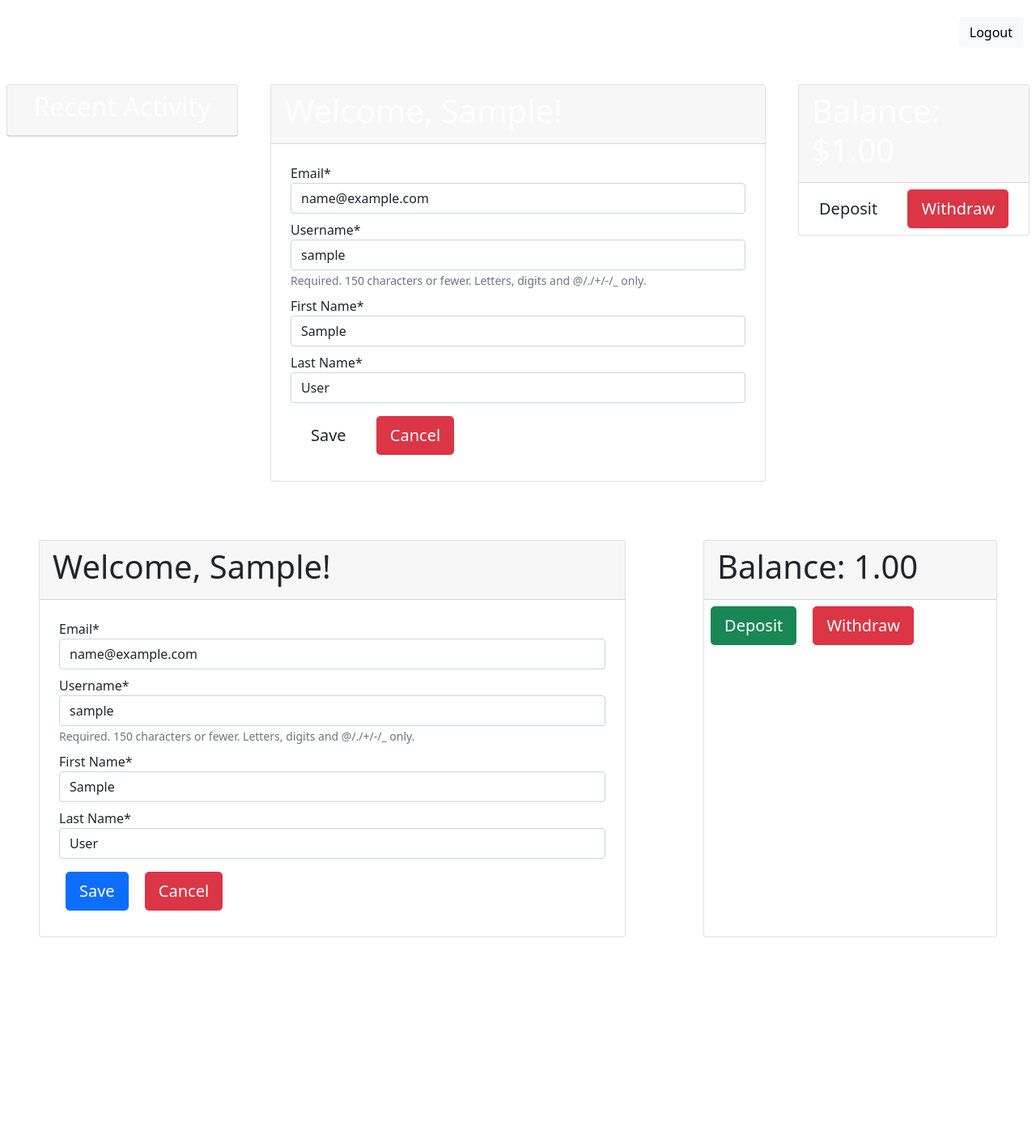
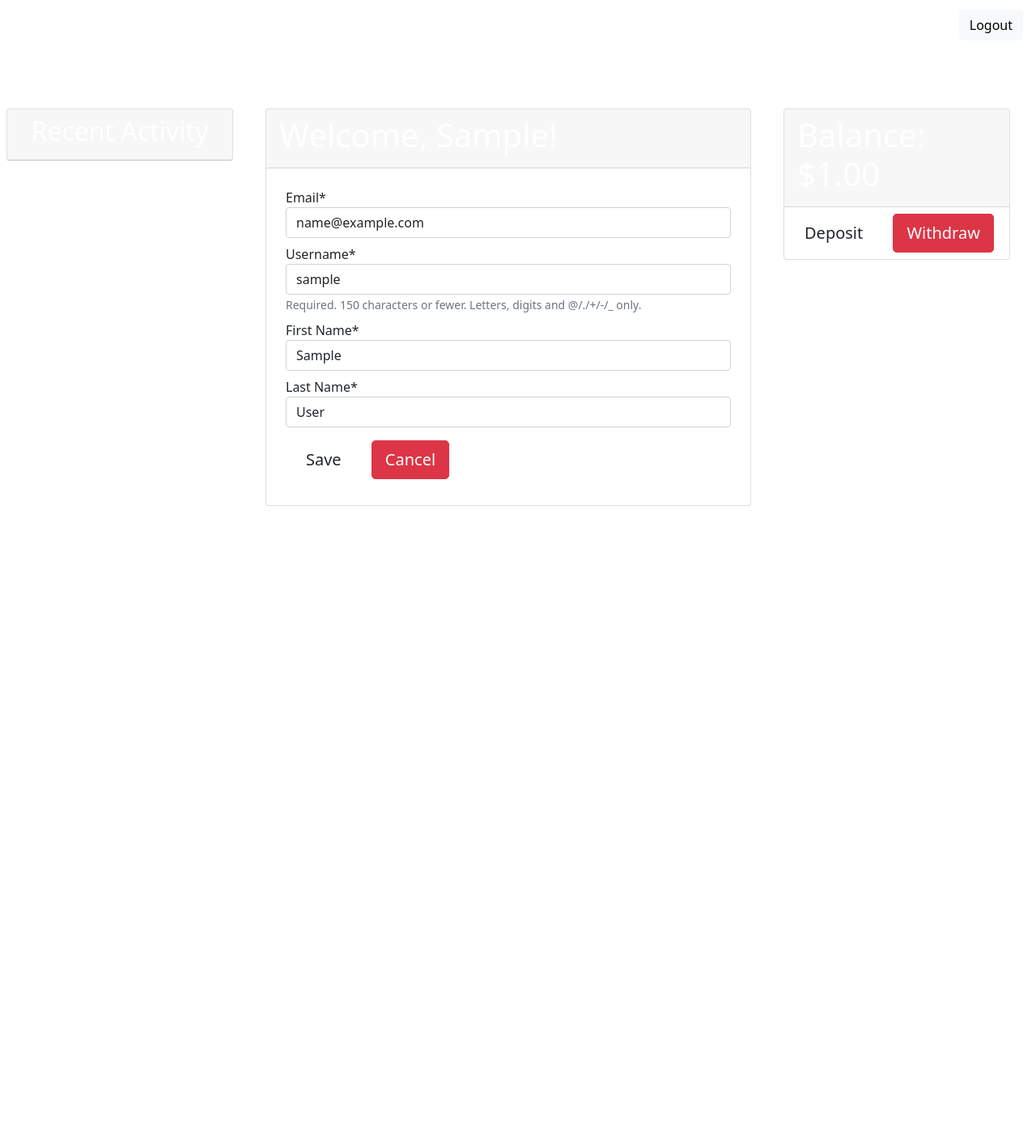
Before and after one commit to hagen-larsen-hl/3MusketeersAndARifleman, a Django app: page /main/edit/ in a window 1280 px wide. Shown: the top 1401 px of the page at 81% size. After the commit the page ends 625 px from the top, so only its background shows below. Run offline with Django 4.2, Linux system fonts and the light colour scheme; a user stored in the database is signed in; tables that the repository leaves empty hold one stand-in row (values such as "Sample post"); parts of the project's set-up code (start-up, migrations or seed data) failed here and were passed over; some libraries are stand-ins or nearby versions.

Commit message:
styled most of jobs, all of profile with new styling

```diff
--- a/hustle/jobs/templates/jobs/job_form.html
+++ b/hustle/jobs/templates/jobs/job_form.html
@@ -7,7 +7,7 @@
 <!--Post a Job-->
 <div class="d-flex justify-content-center container-sm">
     <div class="card m-5 w-50" >
-        <div class="card-header bg-success text-white">
+        <div class="card-header bg-hustle-secondary text-white">
             Post a Job
         </div>
         <div class="card-body">
@@ -19,7 +19,7 @@
                 </div>
                 {% endfor %}
                 <div class="justify-content-center">
-                    <button class="btn btn-success" type="submit">Post</button>
+                    <button class="btn btn-hustle-secondary my-2" type="submit">Post</button>
                 </div>
             </form>
         </div>
--- a/hustle/main/templates/main/profile.html
+++ b/hustle/main/templates/main/profile.html
@@ -72,7 +99,7 @@
                     {{ field|as_crispy_field }}
                 </div>
                 {% endfor %}
-                <button class="btn m-2 btn-primary btn-lg" type="submit">Confirm</button>
+                <button class="btn m-2 btn-hustle btn-lg" type="submit">Confirm</button>
                 <a class="btn m-2 btn-danger btn-lg" type="submit" href="/main">Cancel</a>
             </form>
         </div>
@@ -90,83 +117,12 @@
                     {{ field|as_crispy_field }}
                 </div>
                 {% endfor %}
-                <button class="btn m-2 btn-primary btn-lg" type="submit">Confirm</button>
+                <button class="btn m-2 btn-hustle btn-lg" type="submit">Confirm</button>
                 <a class="btn m-2 btn-danger btn-lg" type="submit" href="/main">Cancel</a>
             </form>
         </div>
     </div>
     {% endif %}
-
-    <div class="card w-100 m-5">
-        <div class="card-header">
-            <h1>Welcome, {{ user.first_name }}!</h1>
-        </div>
-        <div class="card-body justify-content-center">
-            {% if edit %}
-                <form method="POST" class="m-2">
-                    {% csrf_token %}
-
-                    {% for field in edit_form %}
-                        <div class="fieldWrapper mb-2">
-                          {{ field|as_crispy_field }}
-                        </div>
-                    {% endfor %}
-
-                    {% if cForm != None %}
-                    {% for field in cForm %}
-                    <div class="fieldWrapper">
-                        {{ field|as_crispy_field }}
-                    </div>
-                    {% endfor %}
-                    {% endif %}
-
-                    {% if wForm != None %}
-                    {% for field in wForm %}
-                    <div class="fieldWrapper">
-                        {{ field|as_crispy_field }}
-                    </div>
-                    {% endfor %}
-                    {% endif %}
-                    <button class="btn m-2 btn-primary btn-lg" type="submit">Save</button>
-                    <a class="btn m-2 btn-danger btn-lg" type="submit" href="/main">Cancel</a>
-                </form>
-            {% else %}
-               <h3>
-                   <p>User Name: {{ user.username}}</p>
-                   <p>First Name: {{ user.first_name }}</p>
-                   <p>Last Name: {{ user.last_name }}</p>
-                   <p>Email: {{ user.email }}</p>
-                   {% if isCustomer %}
-                   <p>Street: {{ user.customer_data.street }}</p>
-                   <P>Street2: {{ user.customer_data.street2 }}</P>
-                   <p>City: {{ user.customer_data.city }}</p>
-                   <p>State: {{ user.customer_data.state }}</p>
-                   <p>Zip Code: {{ user.customer_data.zip_code }}</p>
-                   {% endif %}
-                   {% if isWorker %}
-                   {% endif %}
-
-               </h3>
-                <a class="btn m-2 btn-success btn-lg" href="/main/edit">Edit</a>
-            {% endif %}
-        </div>
-
-    </div>
-    <div class="card w-50 m-5">
-        <div class="card-header justify-content-center">
-            {% if user.data.money < 0 %}
-                <h1 class="text-danger">
-            {% else %}
-                    <h1>
-            {% endif %}
-              Balance: {{ user.data.money }}
-                    </h1>
-        </div>
-        <div>
-            <a class="btn m-2 btn-success btn-lg" type="submit" href="/main/deposit">Deposit</a>
-            <a class="btn m-2 btn-danger btn-lg" type="submit" href="/main/withdraw">Withdraw</a>
-        </div>
-  </div>
 </div>
 
 {% endblock %}
--- a/hustle/main/templates/main/register.html
+++ b/hustle/main/templates/main/register.html
@@ -45,7 +45,7 @@
 		</div>
 		{% endif %}
                 <div style="padding-top: 1.5em" class="justify-content-center">
-			<button disabled id="register_button" class="btn btn-success" type="submit">Register</button>
+			<button disabled id="register_button" class="btn btn-hustle" type="submit">Register</button>
                 </div>
             </form>
             <p class="text-center">If you already have an account, <a href="/main/login">login</a> instead.</p>
--- a/hustle/main/templates/main/user_link.html
+++ b/hustle/main/templates/main/user_link.html
@@ -1,3 +1,3 @@
 
 
-<a href="{% url 'main:otherProfile' user.id %}">{{ user.username }}</a>
+<a class="link-hustle" href="{% url 'main:otherProfile' user.id %}">{{ user.username }}</a>
--- a/hustle/templates/base.html
+++ b/hustle/templates/base.html
@@ -25,16 +25,11 @@
                 </button>
                 <div class="collapse navbar-collapse" id="navbarSupportedContent">
                     <ul class="navbar-nav me-auto mb-2 mb-lg-0">
-                        <li class="nav-item">
-                            <a class="nav-link" aria-current="page" href="{{ url }}/main/login">Login or register to
-                                view additional navigation options</a>
-                        </li>
+                        {% if user.is_authenticated %}
                         <li class="nav-item">
                             <a class="nav-link active" aria-current="page" href="{{ url }}/main">My Profile</a>
                         </li>
-                        <li class="nav-item">
-                            <a class="nav-link" href="{{ url }}/jobs/view/mine">View My Jobs</a>
-                      </li>
+                        {% if user.customer_data %}
                         <li class="nav-item dropdown">
                             <a class="nav-link dropdown-toggle" href="#" id="customerDropdown" role="button"
                                 data-bs-toggle="dropdown" aria-expanded="false">
@@ -46,10 +41,13 @@
                                     <hr class="dropdown-divider">
                                 </li>
                                 <li><a class="dropdown-item" href="{{ url }}/jobs/create">Post a Job</a></li>
+                                <li><a class="dropdown-item" href="{{ url }}/jobs/view/mine">View My Jobs</a></li>
                                 <li><a class="dropdown-item" href="{{ url }}/complaints/create">File a Complaint</a>
                                 </li>
                             </ul>
                         </li>
+                        {% endif %}
+                        {% if user.worker_data %}
                         <li class="nav-item dropdown">
                             <a class="nav-link dropdown-toggle" href="#" id="workerDropdown" role="button"
                                 data-bs-toggle="dropdown" aria-expanded="false">
@@ -64,6 +62,8 @@
                                 <li><a class="dropdown-item" href="#">View Bids</a></li>
                             </ul>
                         </li>
+                        {% endif %}
+                        {% if user.is_superuser %}
                         <li class="nav-item dropdown">
                             <a class="nav-link dropdown-toggle" href="#" id="adminDropdown" role="button"
                                 data-bs-toggle="dropdown" aria-expanded="false">
@@ -74,11 +74,18 @@
                                 <li>
                                     <hr class="dropdown-divider">
                                 </li>
-                                <li><a class="dropdown-item" href="{{ url }}/complaints/view">Process Complaints</a>
+                                <li><a class="dropdown-item" href="{{ url }}/complaints/view/all">Process Complaints</a>
                                 </li>
                                 <li><a class="dropdown-item" href="#">Configure Site Settings</a></li>
                             </ul>
                         </li>
+                        {% endif %}
+                        {% else %}
+                        <li class="nav-item">
+                            <a class="nav-link" aria-current="page" href="{{ url }}/main/login">Login or register to
+                                view additional navigation options</a>
+                        </li>
+                        {% endif %}
                     </ul>
                     <form class="d-flex">
                         {% if user.is_authenticated %}
@@ -95,7 +102,9 @@
     </div>
 
     <div id="content" class="background vh-100">
+        <div class="row my-5">
         {% block content %}{% endblock %}
+        </div>
         <div class="row my-5">
             <div class="bg-hustle text-white">
                 <div class="row" style="height: 500px">
```
Also changed, not shown: other parts of hustle/main/templates/main/profile.html (+27 -0 lines), hustle/jobs/templates/jobs/edit_job_form.html (+2 -5 lines), hustle/jobs/templates/jobs/view_job.html (+51 -32 lines), hustle/main/templates/main/landing.html (+7 -3 lines), hustle/main/templates/main/other_profile.html (+30 -6 lines), 1 other file. Lines whose indentation alone changed are shown as unchanged.
